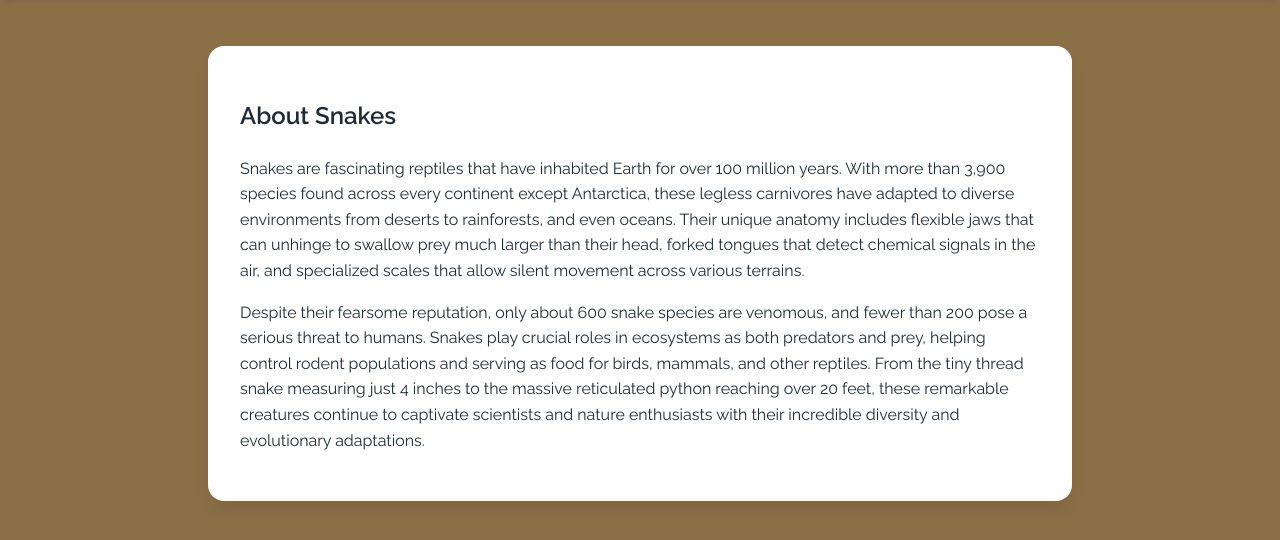
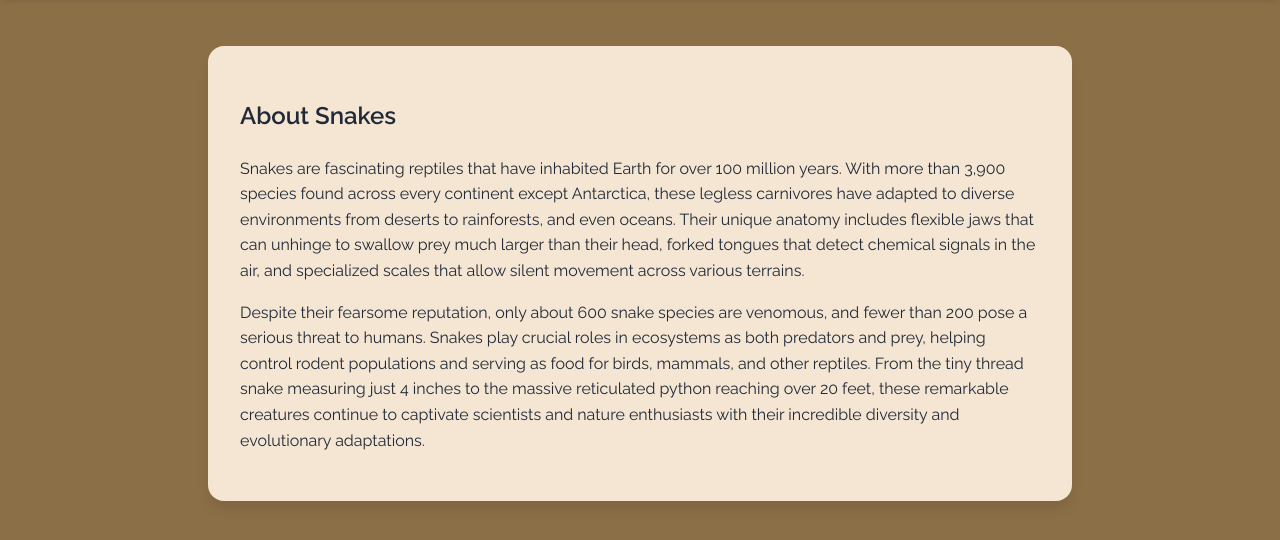
Before and after one commit to Ary-khan1/Snake-Website, a plain HTML site: page index.html in a window 1280 px wide. Shown: the part 310-850 px from the top of the page. Drawn offline with Linux system fonts and the light colour scheme.

Commit message:
Update about section background to cream color

```diff
--- a/index.html
+++ b/index.html
@@ -58,7 +58,7 @@
             max-width: 800px;
             margin: 3rem auto;
             padding: 2rem;
-            background: white;
+            background: #F5E6D3;
             border-radius: 1rem;
             box-shadow: 0 10px 15px -3px rgba(0, 0, 0, 0.1);
         }
```
